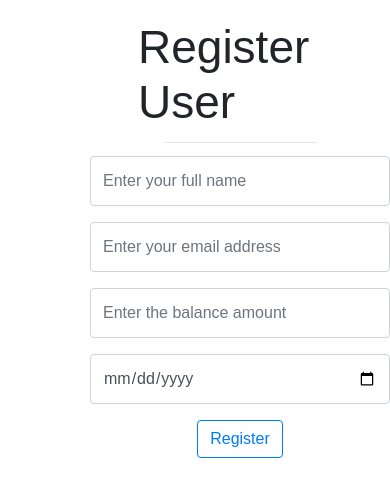
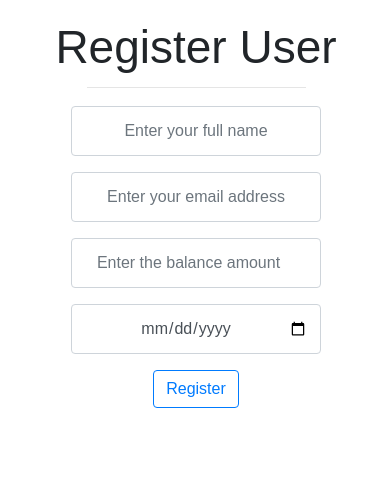
Before and after one commit to hussein-hub/Banking-System, a Django app: page /register/ in a window 390 px wide. Shown: the part 48-547 px from the top of the page. Run offline with Django 3.2, Linux system fonts and the light colour scheme; some web fonts are replaced.

Commit message:
register user page made responsive

```diff
--- a/bankingApp/settings.py
+++ b/bankingApp/settings.py
@@ -22,8 +22,7 @@ BASE_DIR = Path(__file__).resolve().parent.parent
 # See https://docs.djangoproject.com/en/3.1/howto/deployment/checklist/
 
 # SECURITY WARNING: keep the secret key used in production secret!
-SECRET_KEY = os.environ.get('SECRET_KEY')
-
+SECRET_KEY = 'cdca95b2e9b9940b45238072b3127dea8ba770af0d6768ce'
 # SECURITY WARNING: don't run with debug turned on in production!
 DEBUG = True
 
--- a/main/templates/main/registerUser.html
+++ b/main/templates/main/registerUser.html
@@ -21,11 +21,38 @@
 </a>
 {% endblock %}
 {% block title %} <title>Register</title> {% endblock %}
+{% block style %}
+<style>
+	.adjust {
+		width: 400px;
+		height: 50px;
+		text-align: center
+	}
+	.placement {
+		padding-left: 5.5rem;
+		padding-right: 1.75rem;
+		margin-bottom: 5rem
+	}
+	@media screen and (max-width: 767px) {
+		.placement {
+			padding-left: 0rem;
+			padding-right: 1.75rem;
+			margin-bottom: 5rem
+		}
+	}
+	@media screen and (max-width: 425px) {
+		.adjust {
+			width: 250px;
+			height: 50px;
+			text-align: center
+		}
+	}
+</style>
+{% endblock %}
 {% block content %}
 
 <div
-	class="container"
-	style="padding-left: 5.5rem; padding-right: 1.75rem; margin-bottom: 5rem"
+	class="container placement"
 >
 	{% if messages %} {% for message in messages %}
 	<div class="alert alert-{{ message.tags }}">{{ message }}</div>
@@ -67,48 +94,44 @@
 						{% csrf_token %}
 						<div class="form-group">
 							<input
-								style="width: 300px; height: 50px"
 								type="text"
 								name="name"
 								step="0.01"
 								required=""
 								id="id_name"
-								class="form-control"
+								class="form-control adjust"
 								placeholder="Enter your full name"
 							/>
 						</div>
 						<div class="form-group">
 							<input
 								type="email"
-								style="width: 300px; height: 50px"
 								name="email"
 								required=""
-								class="form-control"
+								class="form-control adjust"
 								id="id_email"
 								placeholder="Enter your email address"
 							/>
 						</div>
 						<div class="form-group">
 							<input
-								style="width: 300px; height: 50px"
 								type="number"
 								name="balance"
 								step="0.01"
 								required=""
 								id="id_balance"
-								class="form-control"
+								class="form-control adjust"
 								placeholder="Enter the balance amount"
 							/>
 						</div>
 						<div class="form-group">
 							<input
-								style="width: 300px; height: 50px"
 								type="date"
 								name="dateCreated"
 								step="0.01"
 								required=""
 								id="id_dateCreated"
-								class="form-control"
+								class="form-control adjust"
 							/>
 						</div>
 						<input
```
